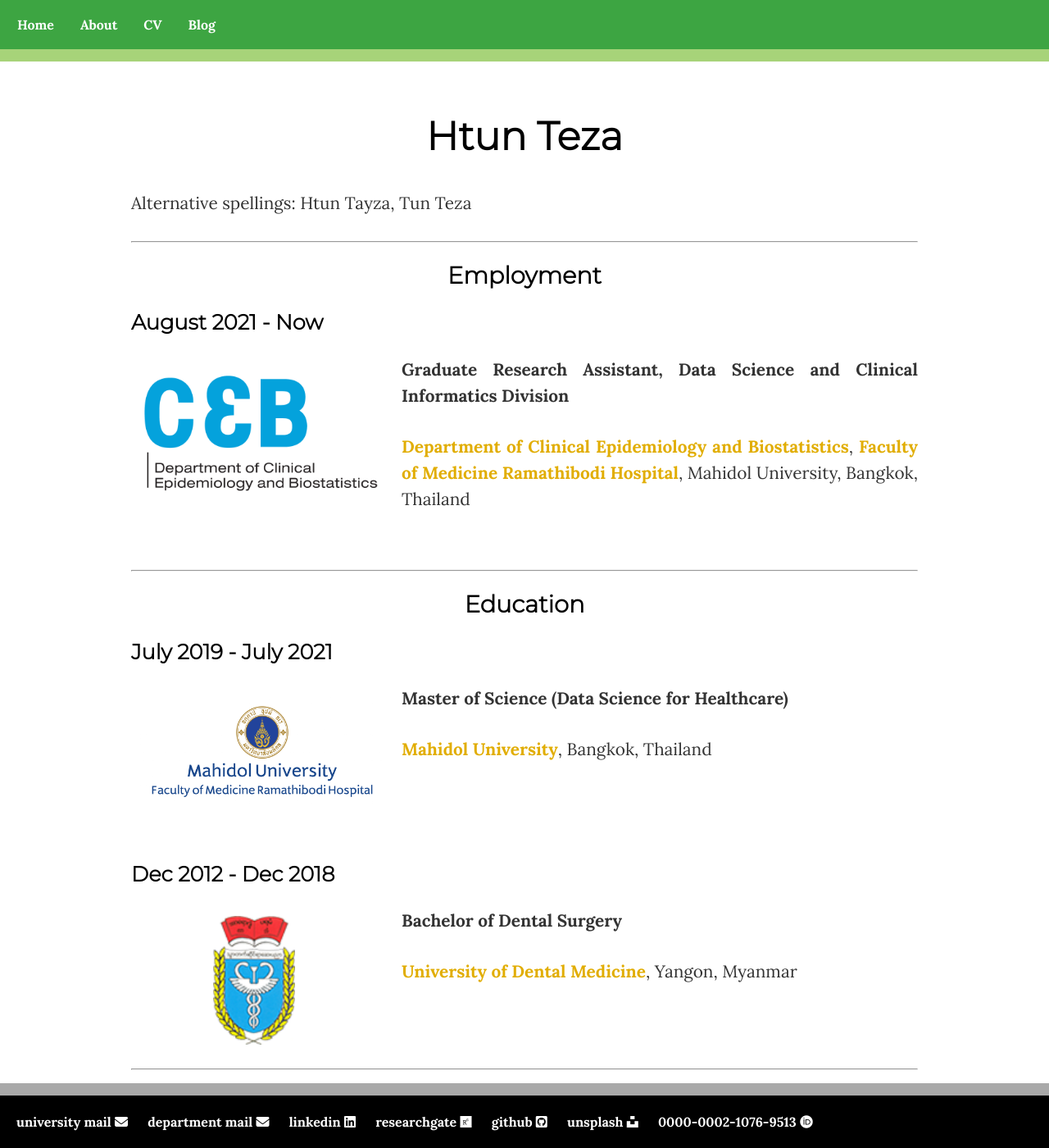
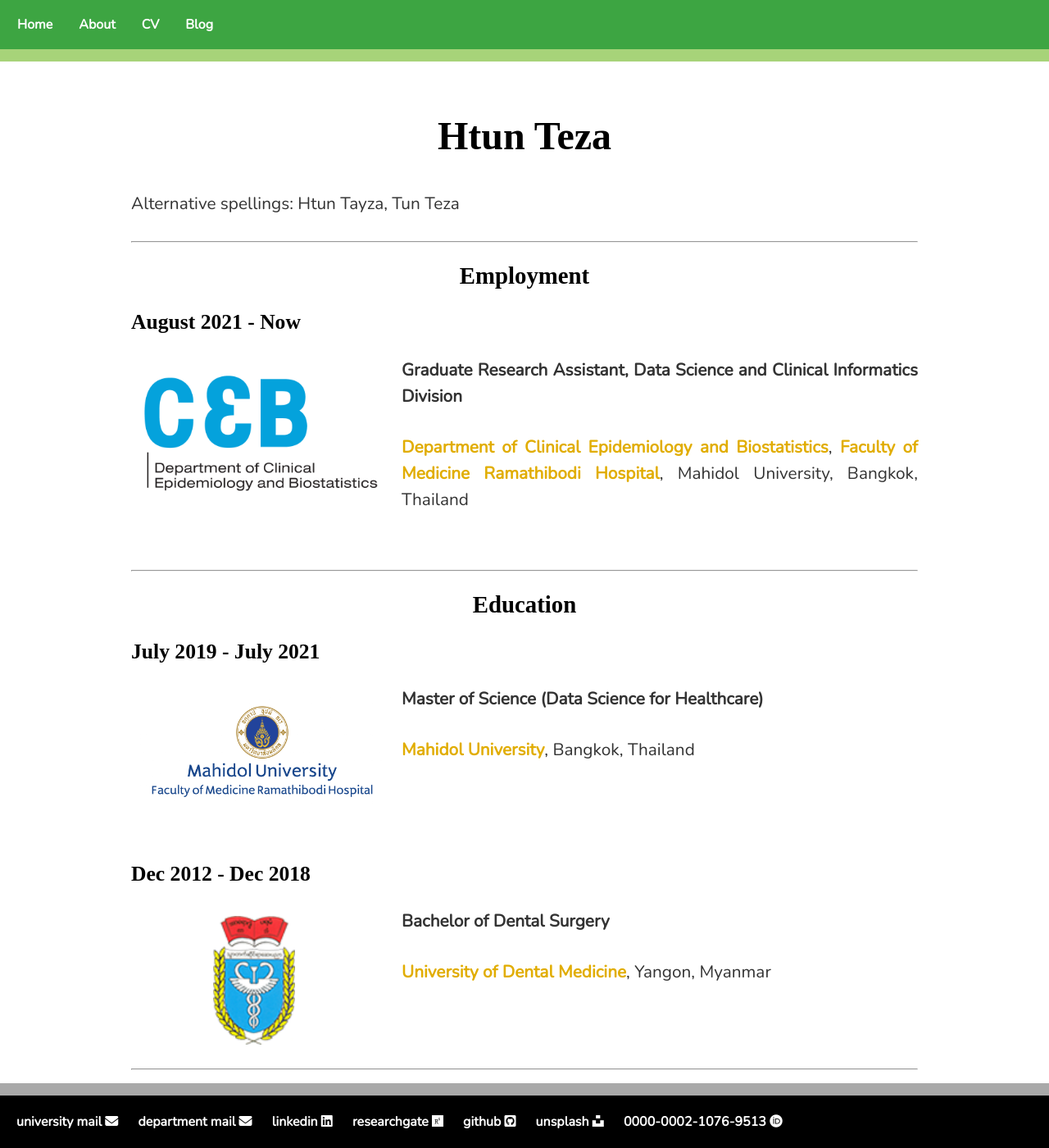
Before and after one commit to finerbrighterlighter/finerbrighterlighter.github.io, a Jekyll site: the page built from cv/index.html, in a window 1280 px wide and 1400 px high. Shown: the whole window at 82% size. Built offline with Jekyll 4.4.1, drawn with Linux system fonts in a browser that asks for light colours; nearby versions of some CDN libraries; some web fonts are replaced.

Commit message:
font push

```diff
--- a/_layouts/default.html
+++ b/_layouts/default.html
@@ -32,7 +32,7 @@
 
 
 			<link rel="stylesheet" href="//cdnjs.cloudflare.com/ajax/libs/font-awesome/6.1.1/css/all.min.css">
-			<link rel="stylesheet" href="https://fonts.googleapis.com/css?family=Lora:400,700|Montserrat:300">
+			<link rel="stylesheet" href="https://fonts.googleapis.com/css?family=Nunito|Source+Serif+Pro">
 		</head>
 
 
--- a/css/main.css
+++ b/css/main.css
@@ -1,6 +1,6 @@
 body {
     margin-top: 20px;
-    font-family: 'Lora', serif;
+    font-family: 'Nunito', sans-serif;
     margin: 60px auto;
     text-align: justify;
     text-justify: inter-word;
@@ -32,7 +32,7 @@
   text-align: center;
   padding: 14px 16px;
   text-decoration: none;
-  font-family: 'Lora', serif;
+  font-family: 'Nunito', sans-serif;
   font-weight: bold;
 }
 
@@ -50,7 +50,7 @@
 
 nav ul, footer ul {
     color: red;
-    font-family: 'Lora', serif;
+    font-family:'Nunito', sans-serif;
     padding: 0px;
     list-style: none;
     font-weight: bold;
@@ -76,20 +76,20 @@
 h1 {
     margin-top: 150px;
     font-size: 3em;
-    font-family: 'Montserrat', sans-serif;
+    font-family: 'Source Serif Pro', serif;
     text-align: center;
     margin-bottom: 50px;
 }
 
 h2 {
     font-size: 1.8em;
-    font-family: 'Montserrat', sans-serif;
+    font-family: 'Source Serif Pro', serif;
     text-align: center;
 }
 
 h3 {
     font-size: 1.6em;
-    font-family: 'Montserrat', sans-serif;
+    font-family: 'Source Serif Pro', serif;
     text-align: left;
 }
 
```
